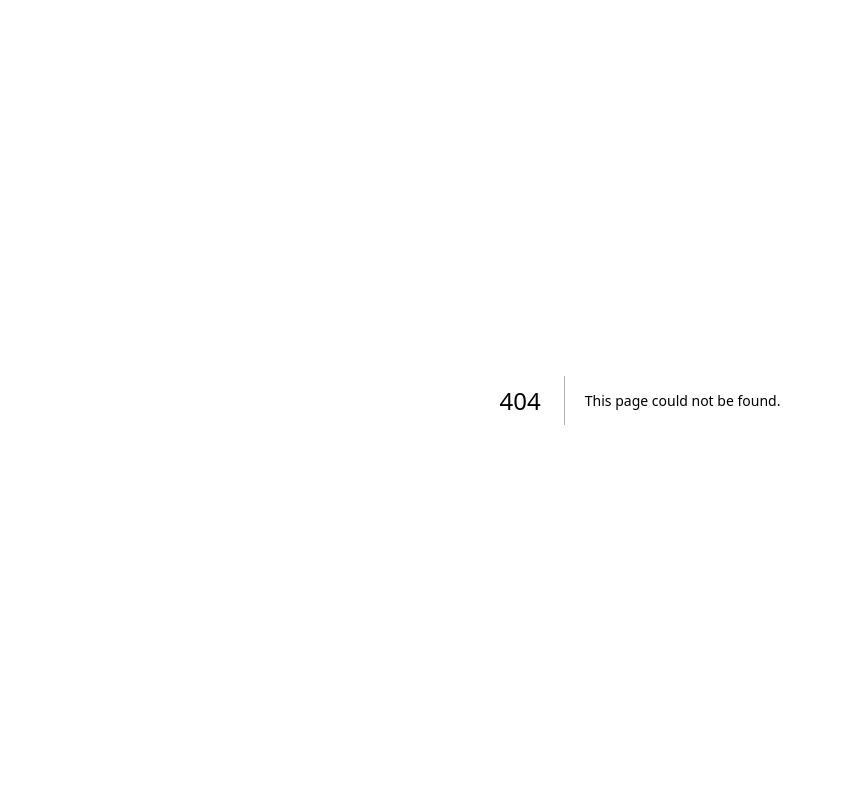
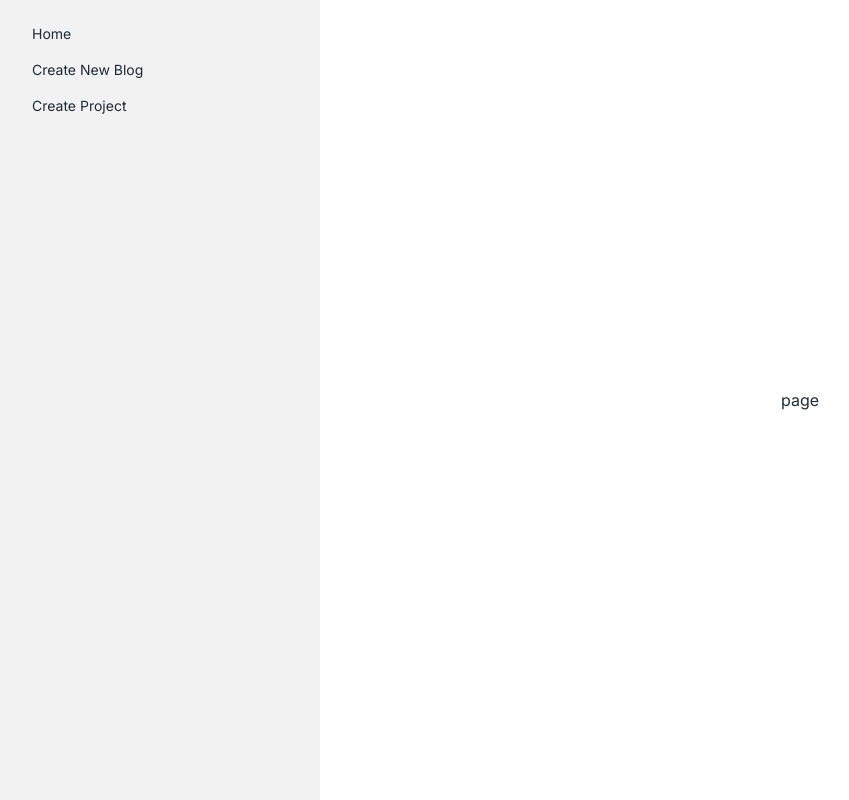
Before and after one commit to foysal0321/portfolio-3.0, a Next.js app: page /dashboard in a window 1280 px wide. Before the commit this address had no page. Shown: the whole page, without its empty margins (0-849 px from the left). Built offline with nearby package versions, Linux system fonts and the light colour scheme.

Commit message:
dashboard-layout

```diff
--- /dev/null
+++ b/src/app/(DashbordLayout)/dashboard/page.tsx
@@ -0,0 +1,6 @@
+
+export default function page() {
+  return (
+    <div>page</div>
+  )
+}
--- /dev/null
+++ b/src/app/(DashbordLayout)/layout.tsx
@@ -0,0 +1,30 @@
+import Link from "next/link"
+
+export default function layout({ children }: { children: any }) {
+  return (
+    <div>
+
+      <div className="drawer lg:drawer-open">
+        <input id="my-drawer-2" type="checkbox" className="drawer-toggle" />
+        <div className="drawer-content flex flex-col items-center justify-center">
+          <label htmlFor="my-drawer-2" className="btn  drawer-button lg:hidden">Open drawer</label>
+          {children}
+        </div>
+        <div className="drawer-side">
+          <label htmlFor="my-drawer-2" aria-label="close sidebar" className="drawer-overlay"></label>
+          <ul className="menu p-4 w-80 min-h-full bg-base-200 text-base-content">
+            <li>
+              <Link href='/'>Home</Link>
+            </li>
+            <li>
+              <Link href='dashboard/all-products'>Create New Blog</Link>
+            </li>
+            <li>
+              <Link href='#'>Create Project</Link>
+            </li>
+          </ul>
+        </div>
+      </div>
+    </div>
+  )
+}
--- /dev/null
+++ b/src/app/blogs/page.tsx
@@ -0,0 +1,6 @@
+
+export default function BlogPage() {
+  return (
+    <div>page</div>
+  )
+}
--- a/src/components/blogs/Blog.tsx
+++ b/src/components/blogs/Blog.tsx
@@ -7,7 +7,7 @@ export default function Blog() {
         <h1 className="text-4xl font-semibold">Blog</h1>
 
         <div className="mt-8 py-2">
-          {blogData.map((blog, i) => (
+          {blogData.map((blog, i: any) => (
             <div key={i} className="collapse collapse-arrow bg-base-200 my-4">
               <input type="radio" name="my-accordion-2" />
               <div className="collapse-title text-xl font-medium">
```
